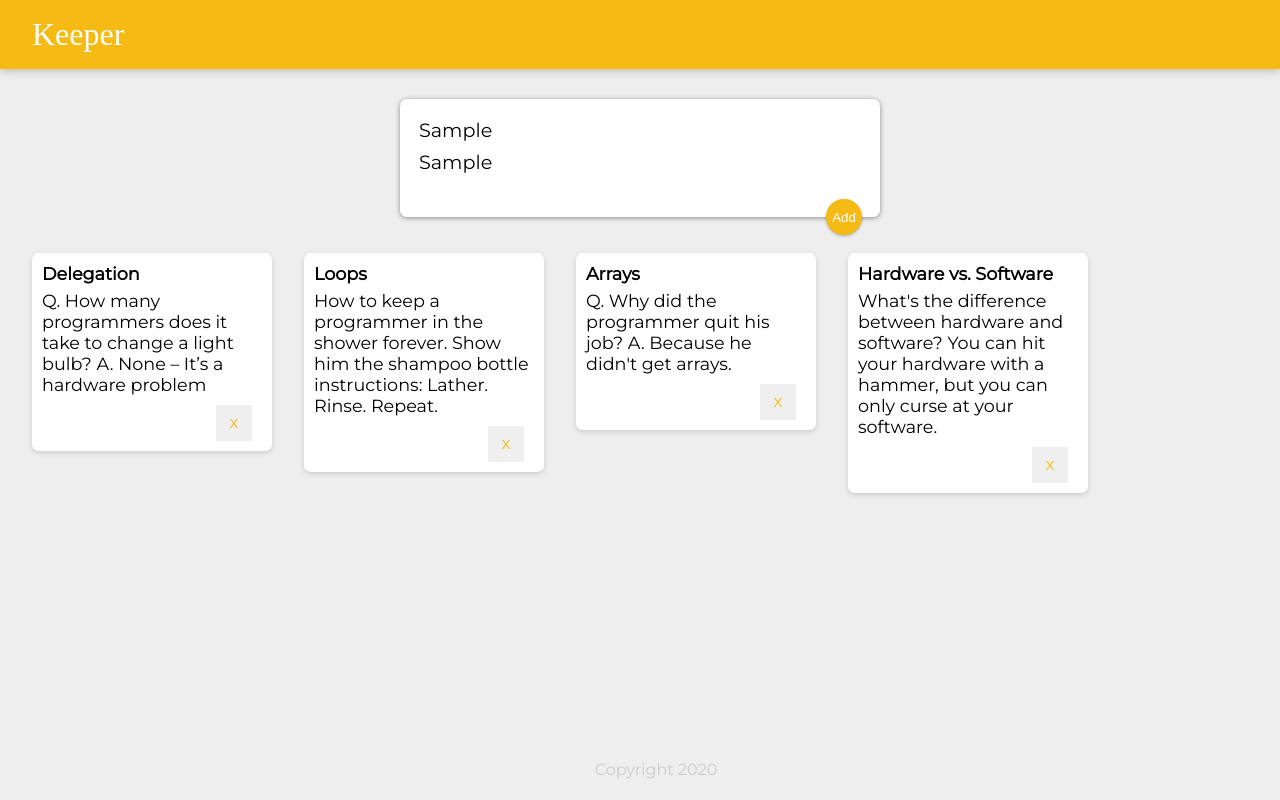
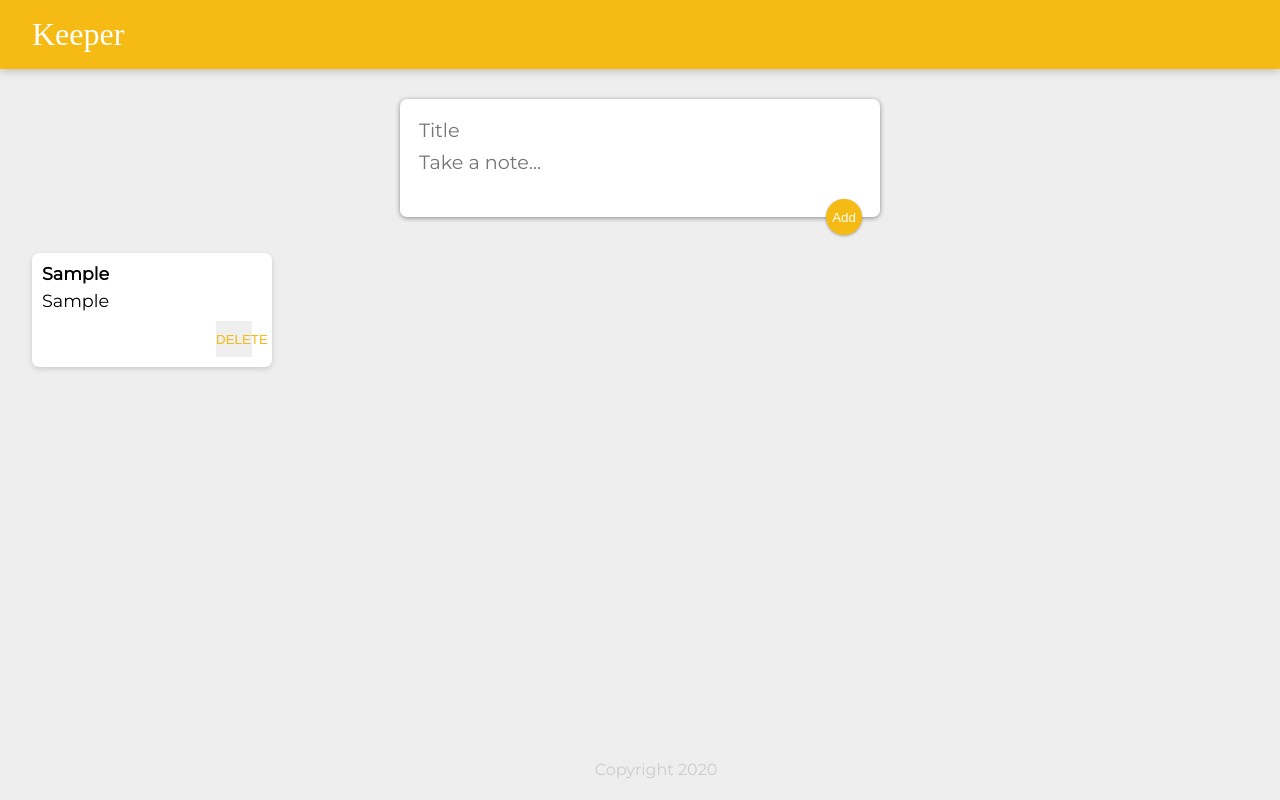
Before and after one commit to elijah-atkins/keeper, a React (Create React App) app: page / in a window 1280 px wide. Both pictures are taken after typing "Sample", "Sample" into the empty fields and a click on the button "Add". Built offline with nearby package versions, Linux system fonts and the light colour scheme; a web font is replaced by a local one.

Commit message:
added delete button

```diff
--- a/src/App.jsx
+++ b/src/App.jsx
@@ -1,26 +1,48 @@
-import React from 'react';
+import React, { useState } from 'react';
 import Footer from './component/Footer';
 import Note from './component/Note';
 import Form from './component/Form'
 import Header from './component/Header';
-import notes from './notes';
+//import notes from './notes';
 
+function App() {
 
+  const [list, setList] = useState( [] )
   const createNotes = (noteItem) => {
-    return(<Note
+    return(
+      <Note
+        deleteNote={deleteNote}
+        id={noteItem.id}
         key={noteItem.key}
         title={noteItem.title}
         content={noteItem.content}
     />)
   }
 
-function App() {
+  const addNewNote = (note, index) =>{
+
+    const newNote = {
+      key: list.length+1,
+      id: list.length,
+      title: note.title,
+      content: note.content
+    }
+    setList([...list, newNote])
+  }
+
+  const deleteNote = (id) => {
+    setList(prevNotes => {
+      return prevNotes.filter((noteItem, index) => {
+        return index !== id;
+      });
+    });
+  }
 
   return (
     <div className="App">
       <Header />
-      <Form />
-      {notes.map(createNotes)}
+      <Form newNote={ addNewNote }/>
+      {list.map(createNotes)}
       <Footer />
     </div>
   );
--- a/src/component/Form.jsx
+++ b/src/component/Form.jsx
@@ -1,36 +1,39 @@
 import React, { useState } from 'react';
 
-const Form = () =>{
-    const [notes, setNotes] = useState({title: "", content: ""})
+const Form = ({ newNote }) => {
+    const [notes, setNotes] = useState({
+        title: "",
+        content: ""
+    })
 
     const handleChanges = event => {
-        setNotes({...notes, [event.target.title]: event.target.value})
+        const {name, value} = event.target;
+        setNotes({ ...notes, [name]: value })
     }
 
-    const submitForm = event =>{
+    const submitForm = event => {
         event.preventDefault();
-        //addNewNote(note);
-        setNotes({title: "", content: ""})
-
+        newNote(notes)
+        setNotes({ title: "", content: "" })
     }
-    return(
+    return (
         <form className="add-note" onSubmit={submitForm}>
 
             <input
                 id="title"
                 type="text"
                 placeholder="Title"
-                vale={notes.title}
+                value={notes.title}
                 name="title"
                 onChange={handleChanges} />
 
             <textarea
                 id="content"
-                placeholder="Take a note"
-                vale={notes.content}
+                placeholder="Take a note..."
+                value={notes.content}
                 name="content"
                 onChange={handleChanges} />
-                <button>Add</button>
+            <button>Add</button>
         </form>
     )
 }
--- a/src/component/Note.jsx
+++ b/src/component/Note.jsx
@@ -2,12 +2,18 @@ import React from 'react';
 
 const Note = props => {
 
+    const handleClick = () =>{
+
+        props.deleteNote(props.id);
+
+    }
     return (
 
             <div className="note">
                 <h1>{props.title}</h1>
                 <p>{props.content}</p>
-                <button>X</button>
+
+                <button onClick={handleClick}>DELETE</button>
             </div>
 
     )
--- a/src/notes.js
+++ b/src/notes.js
@@ -1,23 +1,27 @@
 const notes = [
     {
+      id: 0,
       key: 1,
       title: "Delegation",
       content:
         "Q. How many programmers does it take to change a light bulb? A. None – It’s a hardware problem"
     },
     {
+      id: 1,
       key: 2,
       title: "Loops",
       content:
         "How to keep a programmer in the shower forever. Show him the shampoo bottle instructions: Lather. Rinse. Repeat."
     },
     {
+      id: 2,
       key: 3,
       title: "Arrays",
       content:
         "Q. Why did the programmer quit his job? A. Because he didn't get arrays."
     },
     {
+      id: 3,
       key: 4,
       title: "Hardware vs. Software",
       content:
```
Also changed, not shown: 1 other file (tests, documents, lock files or other folders). Lines whose indentation alone changed are shown as unchanged.
